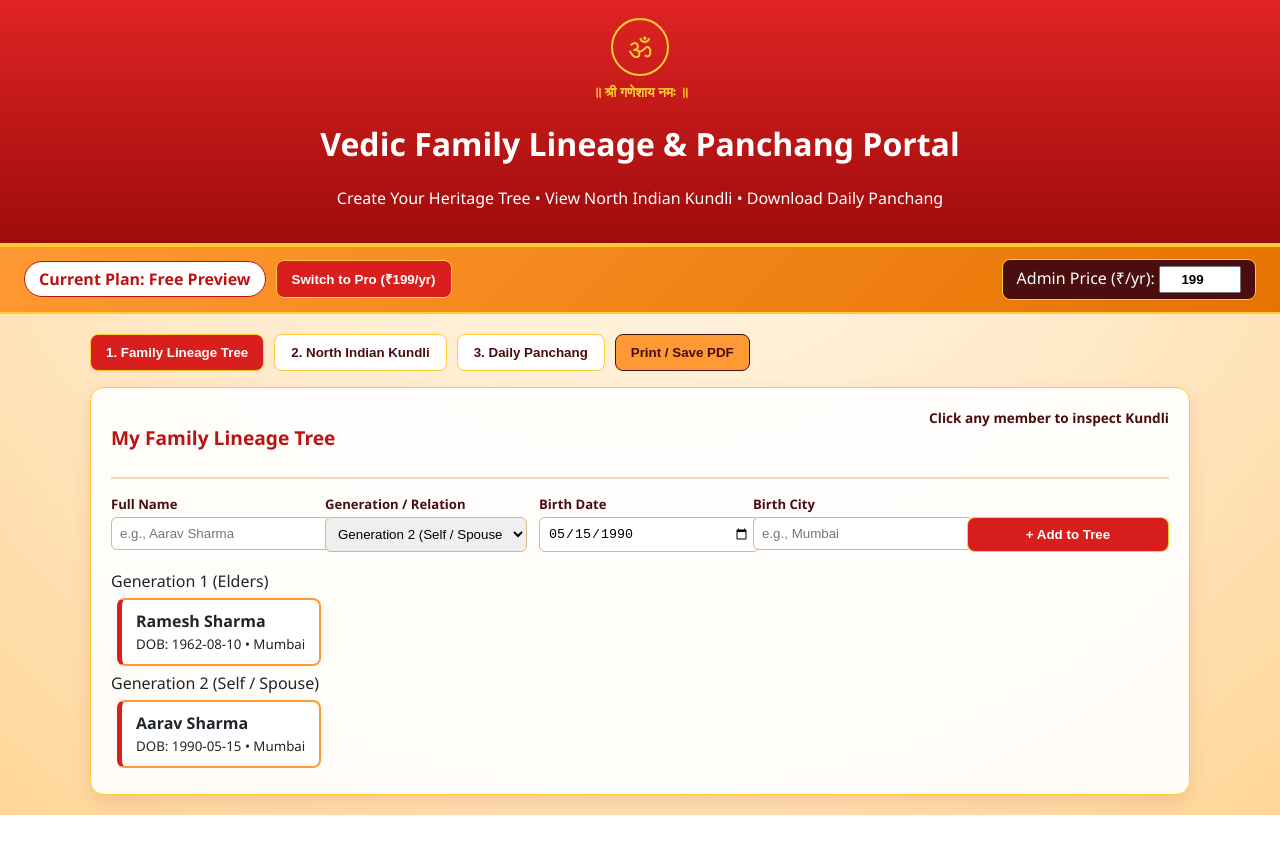
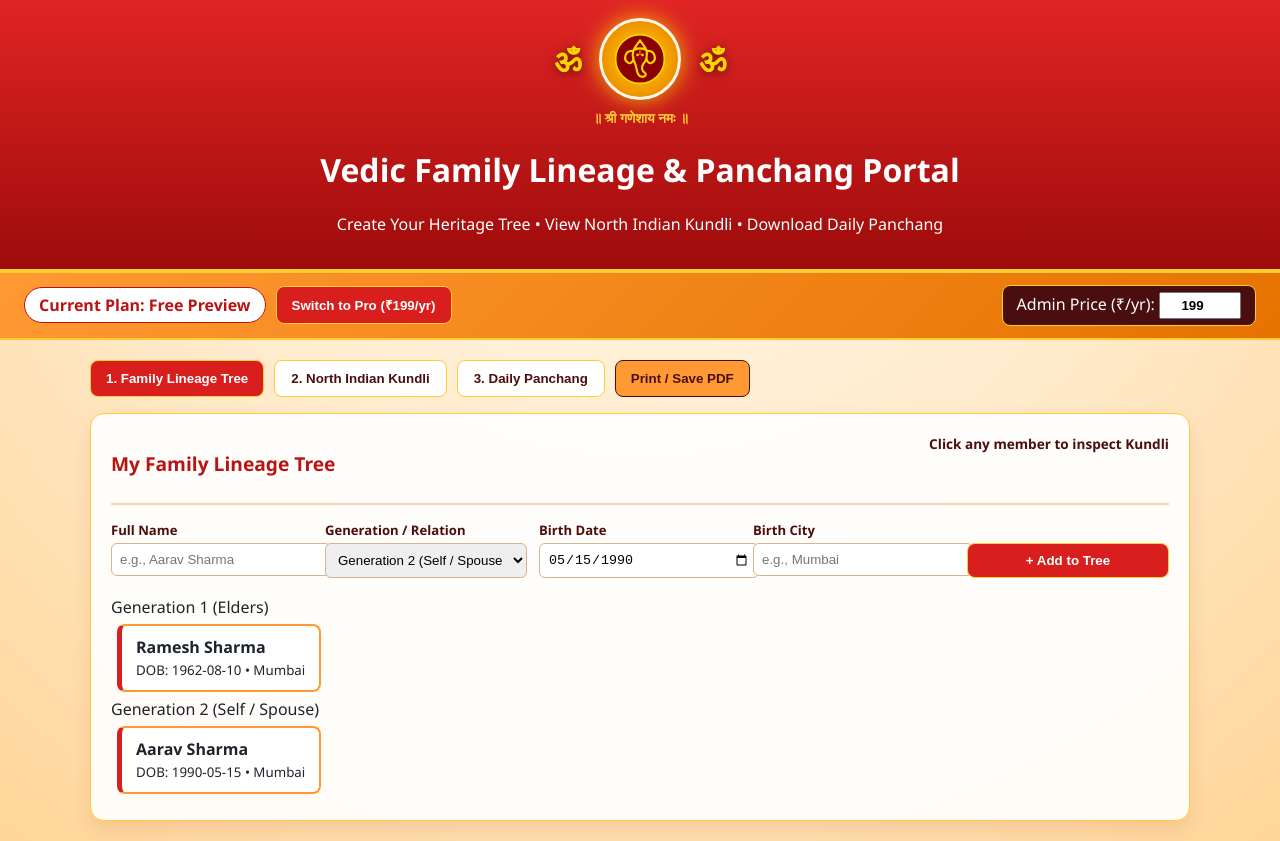
Before and after one commit to manojbhardwajtree/public-vedic-portal, a plain HTML site: page index.html in a window 1280 px wide. Before the commit the page ends 815 px from the top, so only its background shows below. Drawn offline with Linux system fonts and the light colour scheme.

Commit message:
Update index.html

```diff
--- a/index.html
+++ b/index.html
@@ -37,7 +37,7 @@
   <!-- 1. AUSPICIOUS BRIGHT RED & LORD GANESHA HEADER -->
   <header class="auspicious-header">
     <div class="ganesha-crest">
-      <div class="ganesha-emblem" title="Lord Ganesha">ॐ</div>
+<div style="display:flex;align-items:center;justify-content:center;gap:18px;margin:0 auto 8px;"><span style="font-size:32px;font-weight:900;color:#FFD700;text-shadow:0 2px 8px rgba(0,0,0,0.5);">ॐ</span><div class="ganesha-emblem" title="Shree Ganeshaya Namah" style="width:76px;height:76px;margin:0;border-radius:50%;background:radial-gradient(circle,#FFD700,#E67300);border:3px solid #FFF8E7;display:flex;align-items:center;justify-content:center;box-shadow:0 0 22px rgba(255,215,0,0.8);"><svg viewBox="0 0 64 64" width="52" height="52"><circle cx="32" cy="32" r="30" fill="#8B0000" stroke="#FFD700" stroke-width="2"/><path d="M32 9 L25 19 L39 19 Z M22 22 C13 22 11 34 18 37 C22 38 24 34 24 30 M42 22 C51 22 53 34 46 37 C42 38 40 34 40 30 M24 21 Q32 17 40 21 Q42 32 36 38 Q32 45 38 49 Q41 52 36 54 Q29 54 28 45 Q27 39 24 33 Q22 27 24 21 Z" fill="none" stroke="#FFD700" stroke-width="2.6" stroke-linecap="round" stroke-linejoin="round"/><circle cx="29" cy="27" r="1.7" fill="#FFD700"/><circle cx="35" cy="27" r="1.7" fill="#FFD700"/><path d="M32 22 V26" stroke="#FF4500" stroke-width="2.2" stroke-linecap="round"/></svg></div><span style="font-size:32px;font-weight:900;color:#FFD700;text-shadow:0 2px 8px rgba(0,0,0,0.5);">ॐ</span></div>
       <div class="mantra-banner">॥ श्री गणेशाय नमः ॥</div>
     </div>
     <h1 class="portal-title">Vedic Family Lineage &amp; Panchang Portal</h1>
```
